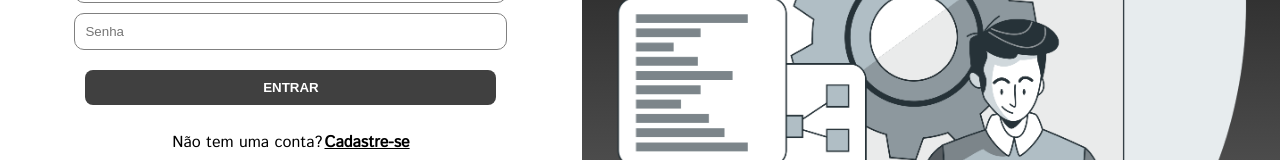
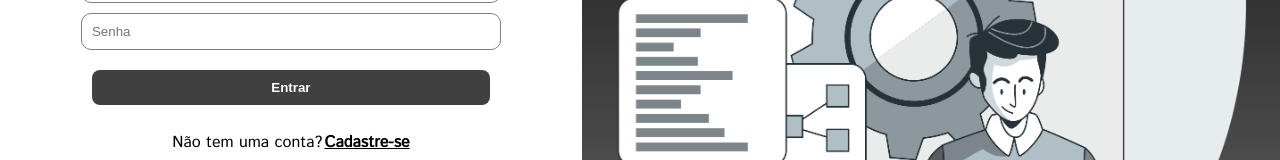
Before and after one commit to DanielPimC/esportify_gerencial, a React (Create React App) app: page / in a window 1280 px wide. Shown: the part 312-472 px from the top of the page. Built offline with nearby package versions, Linux system fonts and the light colour scheme.

Commit message:
Tela de horários disponíveis refeita e paginação adicionada nos horários marcados e disponíveis

```diff
--- a/src/components/GerenciarHorarios.js
+++ b/src/components/GerenciarHorarios.js
@@ -22,7 +22,7 @@
   const [errorMessage, setErrorMessage] = useState("");
   const [isLoading, setIsLoading] = useState(true);
   const [currentPage, setCurrentPage] = useState(1);
-  const [itemsPerPage] = useState(6); // Quantidade de horários por página
+  const [itemsPerPage] = useState(6);
   const idQuadra = localStorage.getItem("idQuadra");
   const nomeQuadra = localStorage.getItem("nomeQuadra");
   const token = localStorage.getItem("token");
--- a/src/components/Login.js
+++ b/src/components/Login.js
@@ -42,8 +42,6 @@
     <div className="container-login">
       <div className="left-panel">
         <img
-          //src="https://i.imgur.com/yybPDhp.png"
-          //src="https://i.imgur.com/3yICB7X.png"
           src={LeftImage}
           className="img-esportify"
           alt="Esportify - Gerencial"
@@ -70,7 +68,7 @@
               required
             />
             <button type="submit" className="btn-login">
-              ENTRAR
+              Entrar
             </button>
 
             {errorMessage && <p className="error-message">{errorMessage}</p>}
@@ -89,8 +87,6 @@
       </div>
       <div className="right-panel">
         <img
-          //src="https://i.imgur.com/a4W0QOu.png"
-          //src="https://i.imgur.com/mwsaGlE.png"
           src={RightImage}
           alt="Imagem de início"
           className="img-panel"
--- a/src/components/Quadra.js
+++ b/src/components/Quadra.js
@@ -3,7 +3,6 @@
 
 function Quadra({ quadra }) {
   const { id, nome } = quadra;
-  //const { rua, numero, bairro, cidade, cep } = quadra.endereco
   const navigate = useNavigate();
 
   const gerenciarQuadra = () => {
@@ -16,8 +15,6 @@
     <div className="quadra">
       <MenuIcon className="btn-configure" onClick={gerenciarQuadra} />
       <h3>{nome}</h3>
-      {/*<p>ID {id_quadra}</p>
-      <h5>Rua {rua}, nº {numero}, bairro {bairro}, cidade {cidade}, CEP {cep}</h5>*/}
     </div>
   );
 }
--- a/src/components/Register/Register.js
+++ b/src/components/Register/Register.js
@@ -40,7 +40,7 @@
 
   const handleCnpjSubmit = async (e) => {
     e.preventDefault();
-    // Simulate API call
+    // API
     handleNextStep();
   };
 
@@ -51,13 +51,13 @@
       return;
     }
     setErrorMessage("");
-    // Simulate API call
+    // API
     handleNextStep();
   };
 
   const handleLocationSubmit = (e) => {
     e.preventDefault();
-    // Simulate API call
+    // API
     handleNextStep();
   };
 
```
